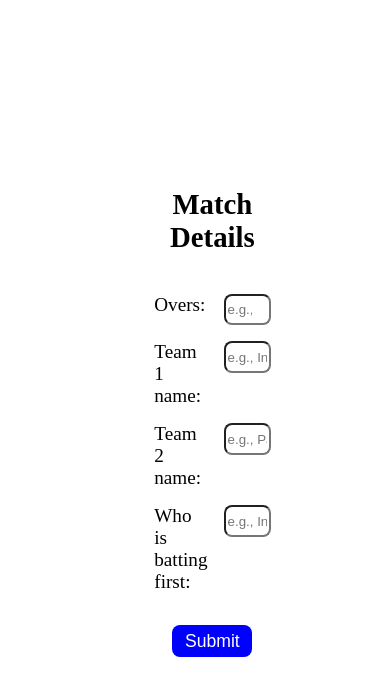
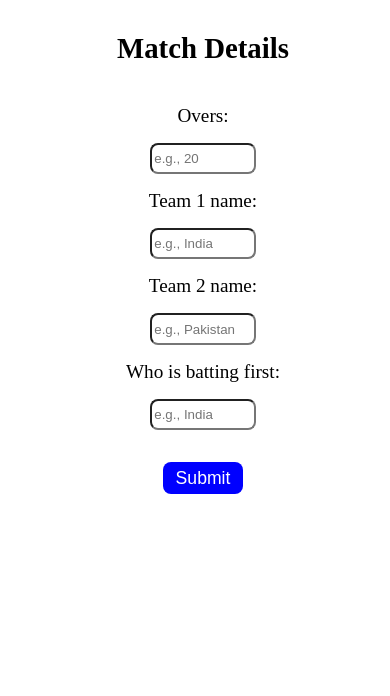
Before and after one commit to Pesaru-Sreenidhi-Reddy/cricket-scoreboard, a plain HTML site: page index.html in a window 390 px wide. Drawn offline with Linux system fonts and the light colour scheme.

Commit message:
making UI responsive

```diff
--- a/index.html
+++ b/index.html
@@ -2,7 +2,7 @@
 <html lang="en">
 <head>
     <meta charset="UTF-8">
-    <meta name="viewport" content="width, initial-scale=1.0">
+    <meta name="viewport" content="width=device-width, initial-scale=1.0">
     <title>Cricket Score Board</title>
     <link rel ="icon" href="bat.png">
     <link rel="stylesheet" href="style.css">
--- a/style.css
+++ b/style.css
@@ -5,7 +5,7 @@
 input
 {
     height:3vh;
-    width:10vw;
+    width:25%;
     border-radius:0.5rem;
 }
 button
@@ -18,22 +18,34 @@
     border:none;
     font-size:1.1rem;
 }
-#inputs-container
+@media(min-width:
+833px){#inputs-container
 {
     width:25%;
     display:grid;
     grid-template-columns:1.75fr 2fr;
     gap:1rem;
 }
+}
 
+#inputs-container
+{
+    width:100%;
+    height:90%;
+    display:flex;
+    flex-direction:column;
+    align-items:center;
+    justify-content:center;
+    gap:1rem;
+}
 #whole-container
 {
     display:flex;
+    height:100%;
     flex-direction:column;
     justify-content:center;
     align-items:center;
     width:100vw;
-    height:100vh;
     font-size:1.2rem;
 }
 #matchh2,#submit-container
```
